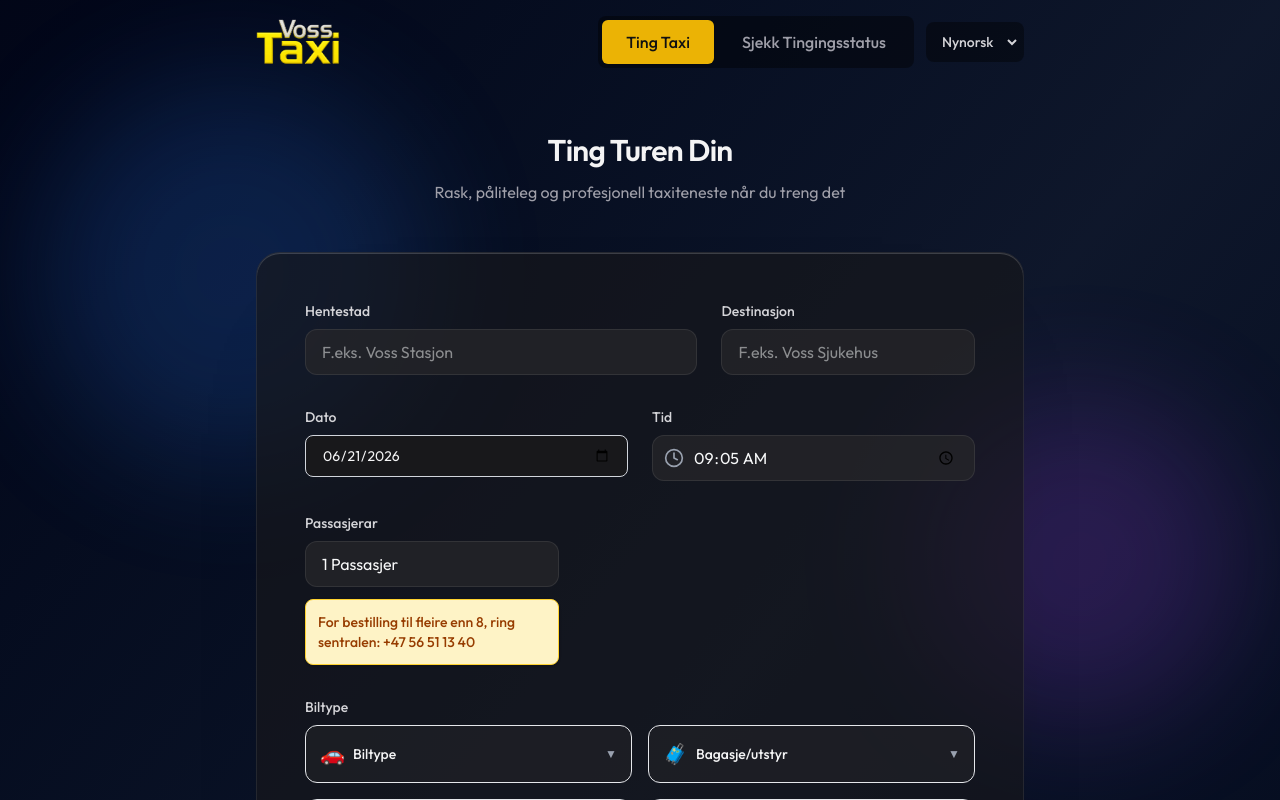
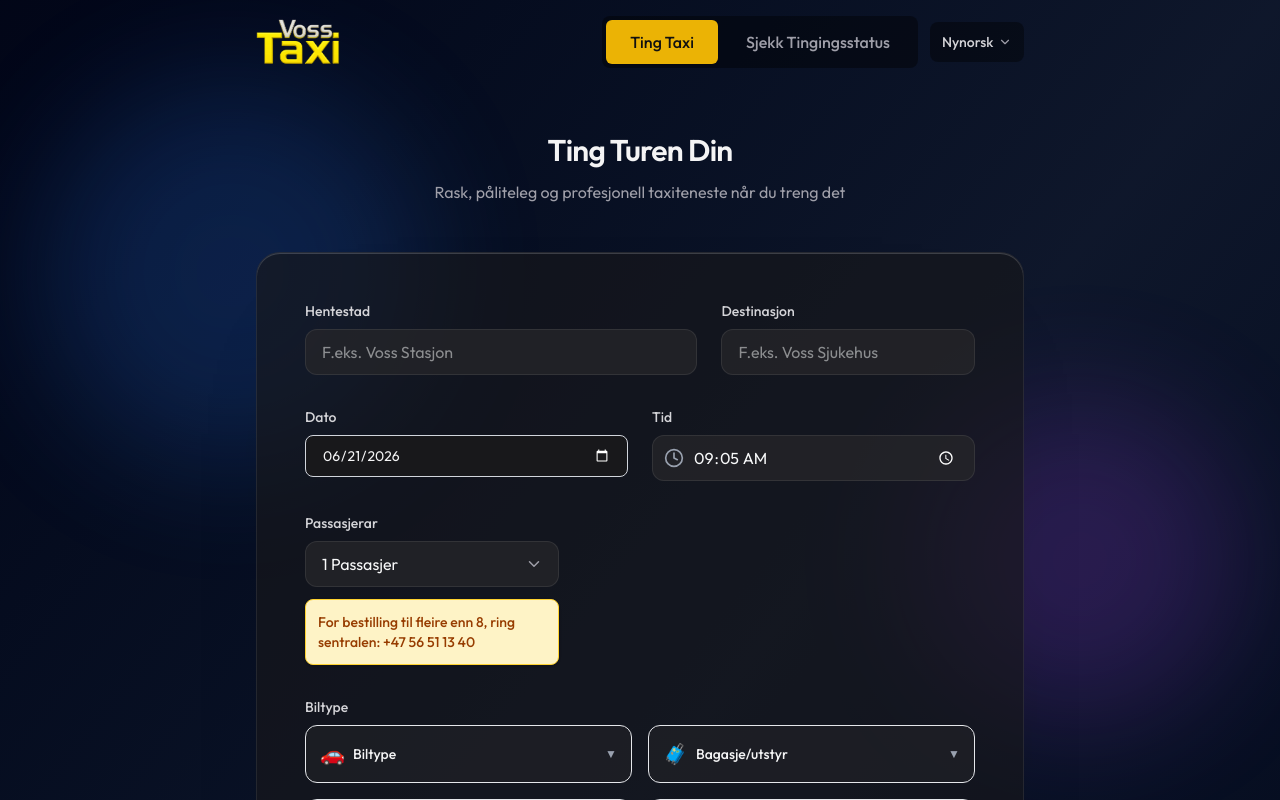
Before and after one commit to salveplex/order, a Next.js app: page / in a window 1280 px wide. Shown: the top 800 px of the page. Built offline with nearby package versions, Linux system fonts and the light colour scheme.

Commit message:
fix: style select dropdowns for dark mode

```diff
--- a/app/globals.css
+++ b/app/globals.css
@@ -39,6 +39,7 @@
   --accent-ink: #111111;
   --shadow: rgba(0, 0, 0, 0.3);
 
+  color-scheme: dark;
   color: var(--foreground);
   background: var(--background);
   font-synthesis: none;
--- a/components/BookingForm.tsx
+++ b/components/BookingForm.tsx
@@ -1,7 +1,7 @@
 'use client';
 
 import React, { useState } from 'react';
-import { MapPin, Clock, Users, Car, Phone, Mail, MessageSquare, Search } from 'lucide-react';
+import { MapPin, Clock, Users, Car, Phone, Mail, MessageSquare, Search, ChevronDown } from 'lucide-react';
 import { useTranslation, type Language } from '@/lib/i18n';
 import { ATTRIBUTE_GROUPS } from '@/lib/attributes';
 import BookingTracking from '@/components/BookingTracking';
@@ -426,17 +426,20 @@ export default function BookingForm() {
           <div className="flex gap-2 flex-wrap">
             {/* Language selector */}
             <div className="flex bg-black/40 rounded-lg p-1">
+              <div className="relative flex items-center">
                 <select
                   value={language}
                   onChange={(e) => setLanguage(e.target.value as Language)}
-                className="bg-transparent text-zinc-300 text-xs md:text-sm font-medium px-2 py-1 md:py-1.5 focus:outline-none cursor-pointer"
+                  className="bg-transparent text-zinc-300 text-xs md:text-sm font-medium pl-2 pr-6 py-1 md:py-1.5 focus:outline-none cursor-pointer appearance-none"
                 >
-                <option value="nn">Nynorsk</option>
-                <option value="en">English</option>
-                <option value="de">Deutsch</option>
-                <option value="fr">Français</option>
-                <option value="es">Español</option>
+                  <option value="nn" className="bg-zinc-800 text-white">Nynorsk</option>
+                  <option value="en" className="bg-zinc-800 text-white">English</option>
+                  <option value="de" className="bg-zinc-800 text-white">Deutsch</option>
+                  <option value="fr" className="bg-zinc-800 text-white">Français</option>
+                  <option value="es" className="bg-zinc-800 text-white">Español</option>
                 </select>
+                <ChevronDown size={14} className="absolute right-2 text-zinc-400 pointer-events-none" />
+              </div>
             </div>
 
             </div>
@@ -638,18 +641,21 @@ export default function BookingForm() {
                     <label className="block text-sm font-medium text-zinc-300  mb-2">
                       {t.passengers}
                     </label>
+                    <div className="relative">
                       <select
                         name="passengers"
                         value={formData.passengers}
                         onChange={handleInputChange}
-                      className="soft-input w-full px-4 py-2.5 appearance-none"
+                        className="soft-input w-full pl-4 pr-10 py-2.5 appearance-none cursor-pointer"
                       >
                         {[1, 2, 3, 4, 5, 6, 7, 8].map((num) => (
-                        <option key={num} value={num}>
+                          <option key={num} value={num} className="bg-zinc-800 text-white">
                             {num} {num === 1 ? t.passenger : t.passengers_other}
                           </option>
                         ))}
                       </select>
+                      <ChevronDown size={18} className="absolute right-4 top-1/2 -translate-y-1/2 text-zinc-400 pointer-events-none" />
+                    </div>
                     <p className="text-xs md:text-sm font-medium text-amber-800  mt-3 bg-amber-100  p-2 md:p-3 rounded-lg block border border-amber-300  shadow-sm">
                       {language === 'en' ? 'For bookings with more than 8 people, call the office: +47 56 51 13 40' : language === 'de' ? 'Für Buchungen mit mehr als 8 Personen rufen Sie bitte das Büro an: +47 56 51 13 40' : language === 'fr' ? 'Pour les réservations de plus de 8 personnes, veuillez appeler le bureau: +47 56 51 13 40' : language === 'es' ? 'Para reservas con más de 8 personas, llame a la oficina: +47 56 51 13 40' : 'For bestilling til fleire enn 8, ring sentralen: +47 56 51 13 40'}
                     </p>
```
Lines whose indentation alone changed are shown as unchanged.
